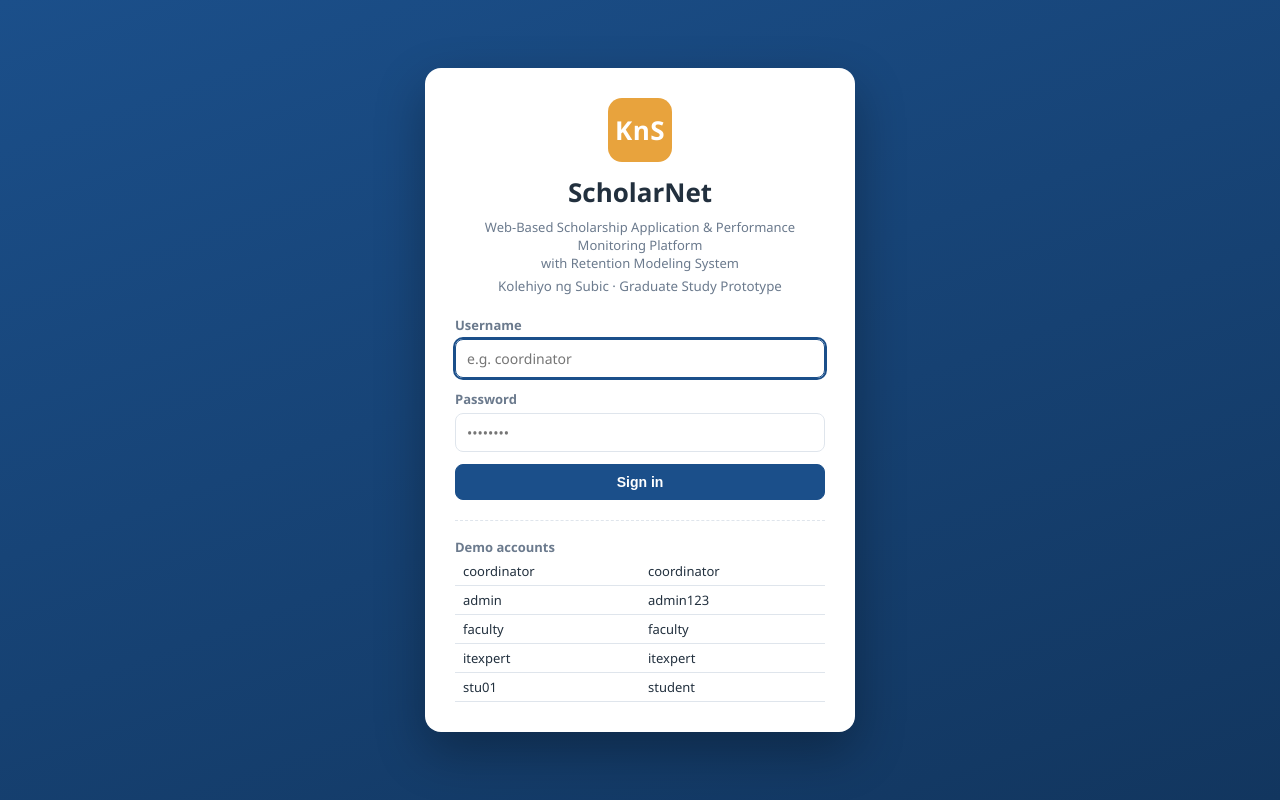
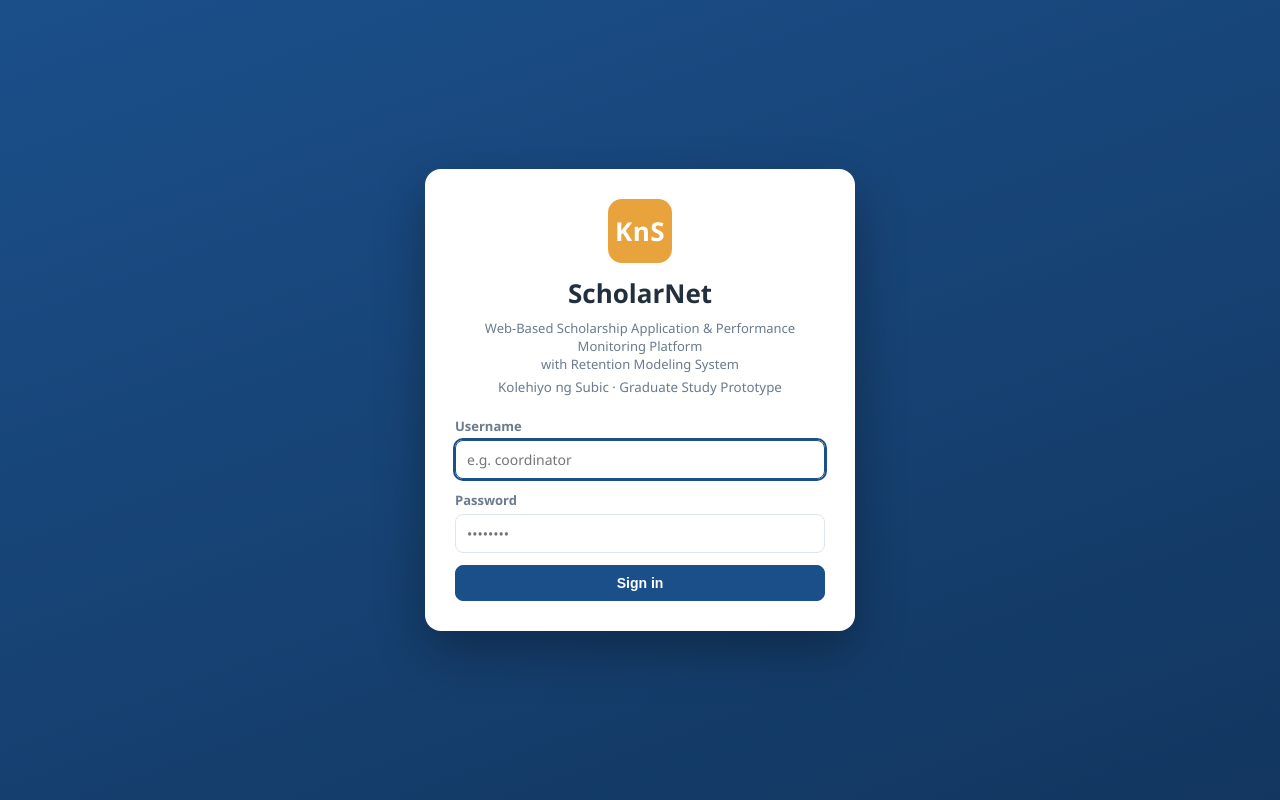
Before and after one commit to armagedon32/scholarhipmonitoring, a Flask app: page / in a window 1280 px wide. Run offline with Flask 3, Linux system fonts and the light colour scheme.

Commit message:
Login: remove demo account credentials for security

```diff
--- a/templates/login.html
+++ b/templates/login.html
@@ -31,17 +31,6 @@
       </label>
       <button class="btn btn-primary btn-block" type="submit">Sign in</button>
     </form>
-
-    <div class="auth-demo">
-      <strong>Demo accounts</strong>
-      <table class="table table-sm">
-        <tr><td>coordinator</td><td>coordinator</td></tr>
-        <tr><td>admin</td><td>admin123</td></tr>
-        <tr><td>faculty</td><td>faculty</td></tr>
-        <tr><td>itexpert</td><td>itexpert</td></tr>
-        <tr><td>stu01</td><td>student</td></tr>
-      </table>
-    </div>
   </div>
 </body>
 </html>
```
